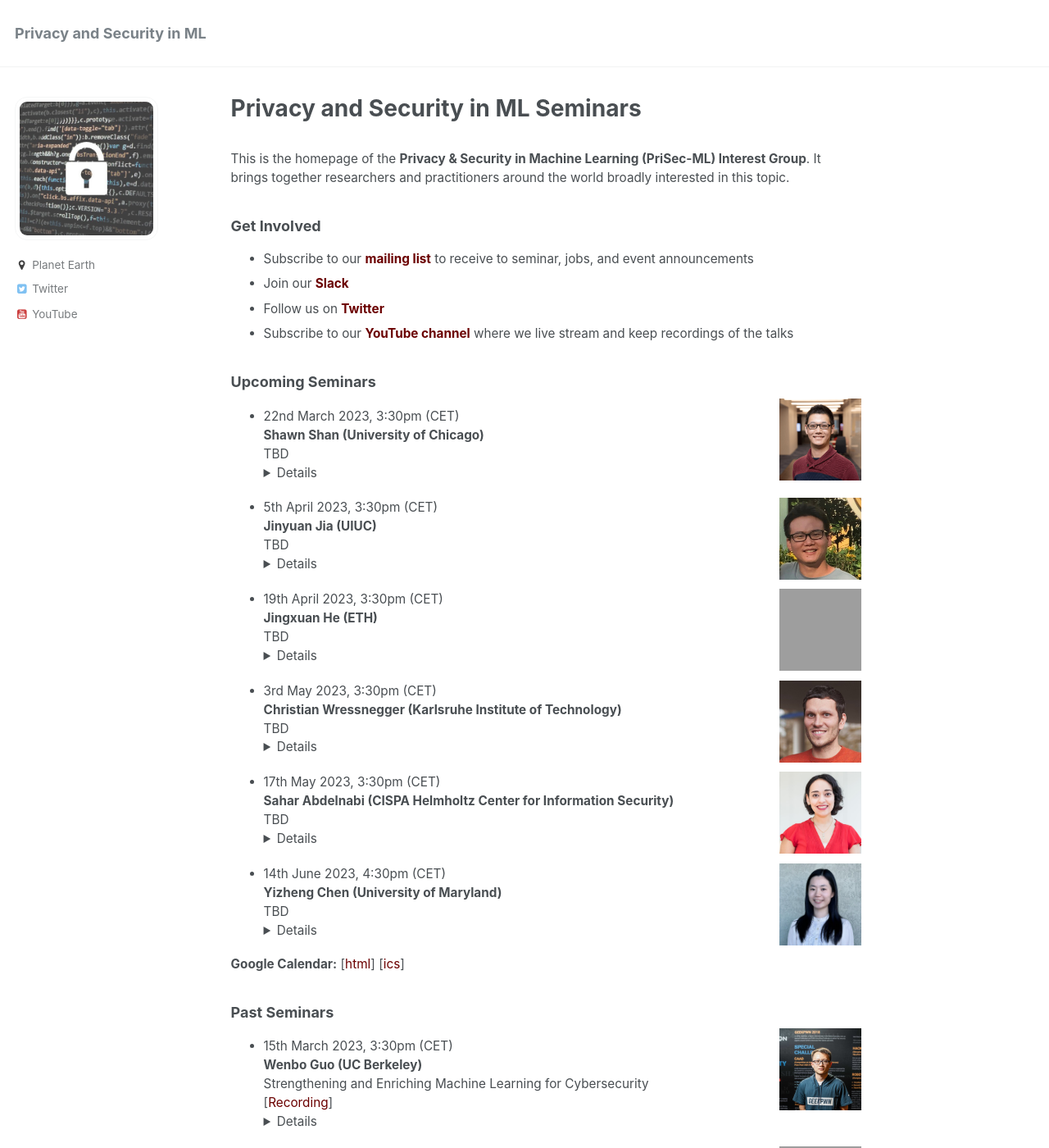
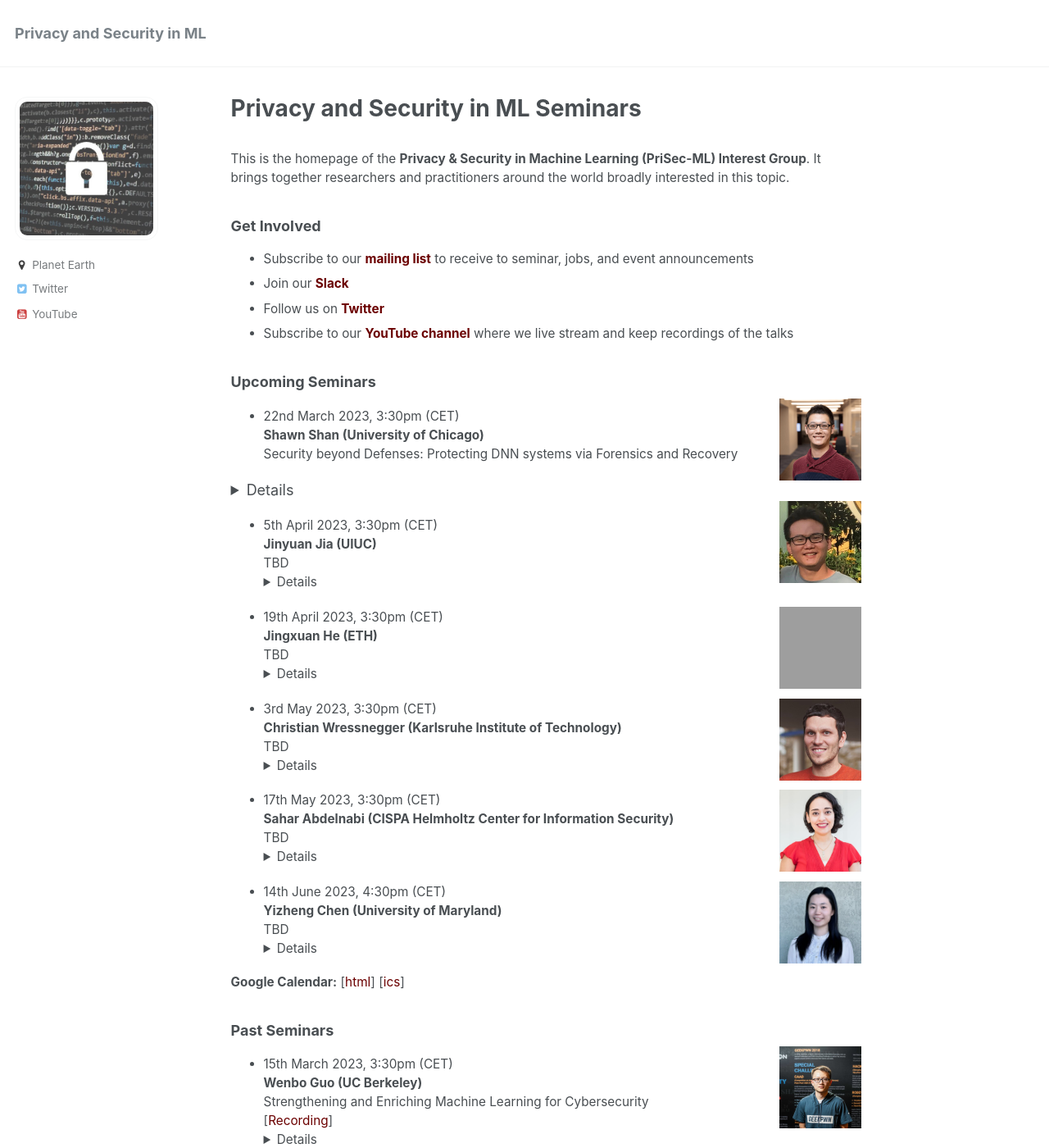
Before and after one commit to prisec-ml/prisec-ml.github.io, a Jekyll site: the page built from _pages/about.md, in a window 1280 px wide and 1400 px high. Shown: the whole window at 82% size. Built offline with Jekyll 4.4.1, drawn with Linux system fonts in a browser that asks for light colours; grey boxes are pictures that could not be loaded.

Commit message:
Update about.md

```diff
--- a/_pages/about.md
+++ b/_pages/about.md
@@ -20,7 +20,8 @@
 <img src="../images/shawn.jpg" style="float:right;width:100px;height:100px;margin-top:00px">
 - 22nd March 2023, 3:30pm (CET)
 **Shawn Shan (University of Chicago)**
-TBD <details><br>**Abstract:**  <br><br>**Bio:**  </details>
+Security beyond Defenses: Protecting DNN systems via Forensics and Recovery
+<details><br>**Abstract:** Deep neural networks are known to be vulnerable to numerous attacks, including inference time attacks based on adversarial perturbations, as well as training time attacks such as data poisoning. The security community has done extensive work to explore both attacks and defenses, only to produce a seemingly endless cat-and-mouse game. In this talk, I will talk about some of our recent work that seeks to extend security beyond attack and defense, focusing on forensics and recovery of deployed ML systems. I start by drawing parallels with other more established security areas and argue that defenses are often only a piece of the solution. I will talk about two additional aspects of security, post-attack forensics and recovery. I will present recent results from two papers in this space (Usenix Security and CCS 2022), where we explore the role of post-attack mitigation for improving DNN robustness against both poisoning attacks and adversarial examples. <br><br>**Bio:** hawn Shan is a PhD student at the University of Chicago. He obtained his M.S and B.S. at University of Chicago. His research focuses on the security and privacy of ML systems exploring the vunlerability of ML systems as well as protecting users from malicious uses of ML systems. His work has been covered by media outlets such as New York Times, NBC News, Die Zeit, MIT Tech Review. </details>
 
 <img src="../images/jinyuan.jpg" style="float:right;width:100px;height:100px;margin-top:00px">
 - 5th April 2023, 3:30pm (CET)
```
